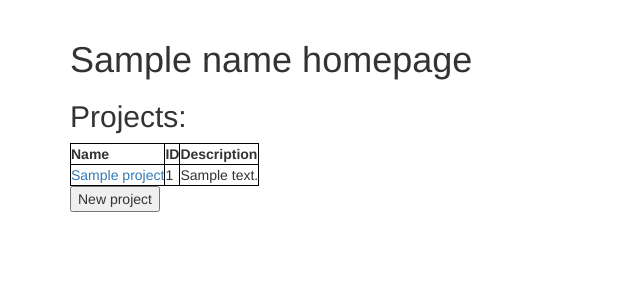
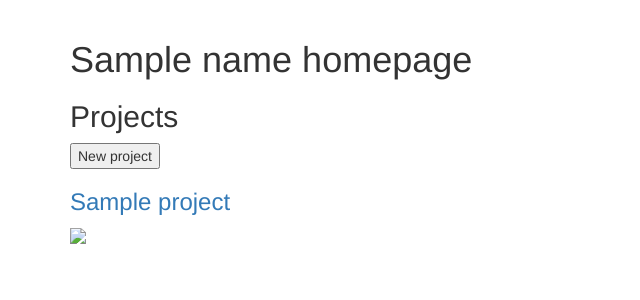
Before and after one commit to ecufip/charity_match, a Flask app: template application/templates/account.html in a window 1280 px wide. Shown: the part 106-406 px from the top of the page, without its empty margins (0-640 px from the left). Run offline with Flask 2, Linux system fonts and the light colour scheme; the template is opened without the code that fills it: most values are stand-ins (such as "Sample title", 1, 10 or a date in 2020); some libraries are stand-ins or nearby versions.

Commit message:
account home updated

```diff
--- a/application/templates/account.html
+++ b/application/templates/account.html
@@ -5,31 +5,24 @@
 {% endblock %}
 
 {% block main %}
+
 <h1>{{ name }} homepage</h1>
-<h2>Projects:</h2>
-<section>
-    <table>
-        <thead>
-            <tr>
-                <th>Name</th>
-                <th>ID</th>
-                <th>Description</th>
-            </tr>
-        </thead>
-        <tbody>
-            {% for project in projects %}
-            <tr>
-                <td><a href="/project/{{ project.id }}">{{ project.name }}</a></td>
-                <td>{{ project.id }}</td>
-                <td>{{ project.description }}</td>
-            </tr>
-            {% endfor %}
-        </tbody>
-    </table>
-</section>
-<section>
+<h2>Projects</h2>
+<div class="add-proj-button">
     <form action="/add-project">
         <input type="submit" value="New project" />
     </form>
-</section>
+</div>
+<div>
+    {% for project in projects %}
+    <a href="/project/{{ project.id }}"><div>
+        <h3>
+                {{ project.name }}
+        </h3>
+        <img class="account-proj-img" src="{{ project.picUrl }}">
+    </div></a>
+    {% endfor %}
+
+</div>
+
 {% endblock %}
```
Also changed, not shown: application/application.db.
